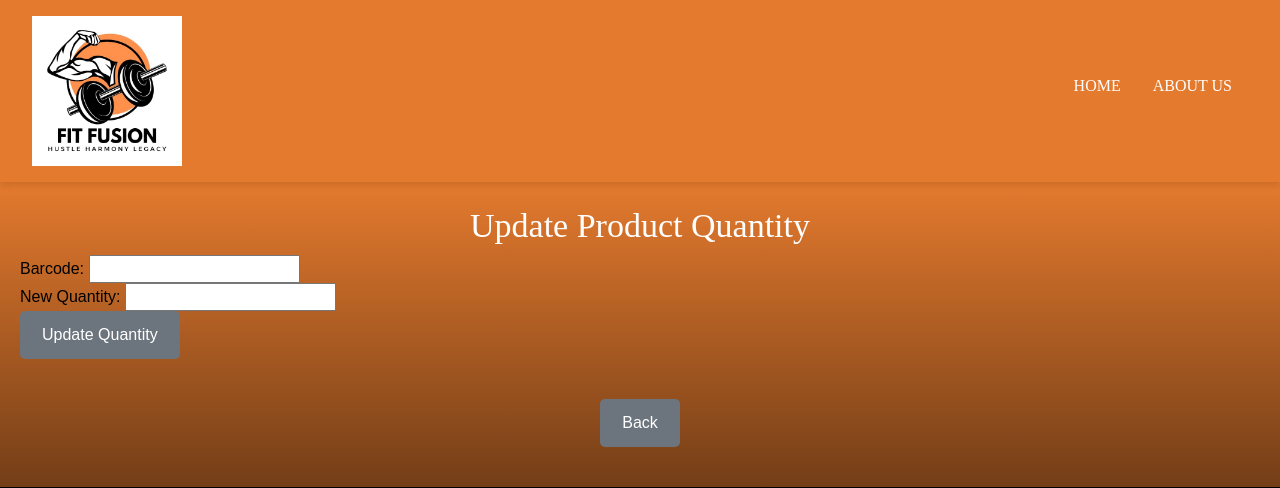
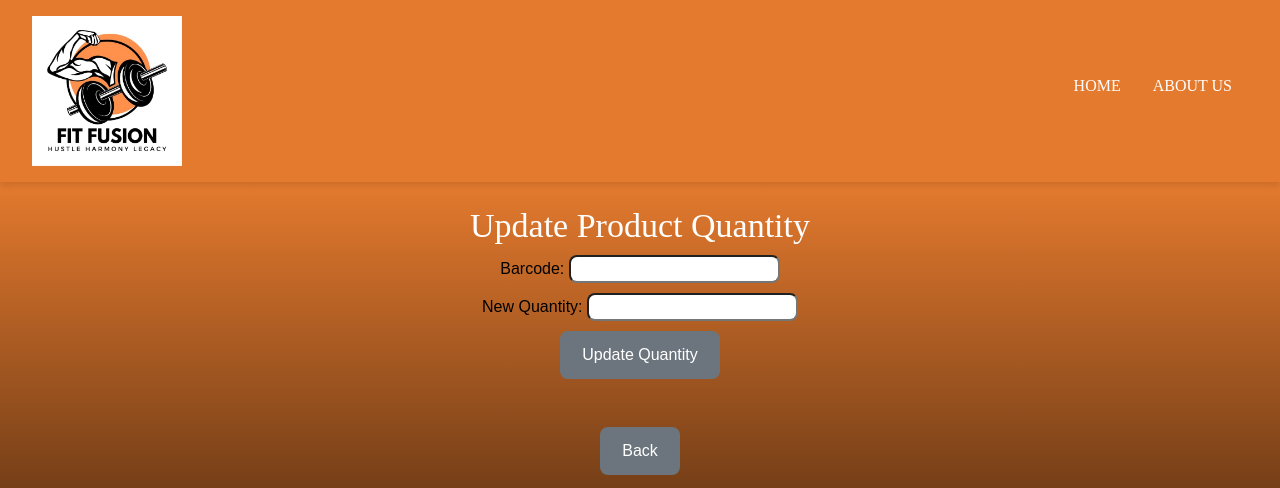
Before and after one commit to HussamAlBasha/Gym-Website, a Flask app: page /admin/BuyingActions/update_product_quantity in a window 1280 px wide. Shown: the top 488 px of the page. Run offline with Flask 3, Linux system fonts and the light colour scheme; some libraries are stand-ins or nearby versions.

Commit message:
style changes

```diff
--- a/Gym/templates/update_product_quantity.html
+++ b/Gym/templates/update_product_quantity.html
@@ -2,16 +2,17 @@
 {% block title %}Update Product Quantity{% endblock %}
 
 {% block content %}
+    <div style="text-align: center;">
         <br>
         <h1>Update Product Quantity</h1>
-    <form action="/admin/BuyingActions/update_product_quantity" method="POST">
+        <form action="/admin/BuyingActions/update_product_quantity" method="POST" class="search-member-form">
             <label for="barcode">Barcode:</label>
-        <input type="text" name="barcode" required><br>
+            <input type="text" name="barcode" required style="border-radius: 8px; margin-bottom: 10px;"><br>
 
             <label for="new_quantity">New Quantity:</label>
-        <input type="number" name="new_quantity" required><br>
+            <input type="number" name="new_quantity" required style="border-radius: 8px; margin-bottom: 10px;"><br>
 
-        <input class="custom-button" type="submit" value="Update Quantity">
+            <input class="custom-button" type="submit" value="Update Quantity" style="border-radius: 8px;">
         </form>
 
         {% if success is not none %}
@@ -22,8 +23,8 @@
             {% endif %}
         {% endif %}
 
-    <div class="card-container">
-    <button class="custom-button" onclick="location.href='/admin/BuyingActions'">Back</button>
+        <div class="card-container mt-5">
+            <button class="custom-button" onclick="location.href='/admin/BuyingActions'" style="border-radius: 8px;">Back</button>
         </div>
-
+    </div>
 {% endblock %}
```
Also changed, not shown: Gym/templates/add_purchase.html (+8 -7 lines), Gym/templates/amount_spent.html (+7 -8 lines), Gym/templates/update_trainer_salaries.html (+6 -4 lines). Lines whose indentation alone changed are shown as unchanged.
